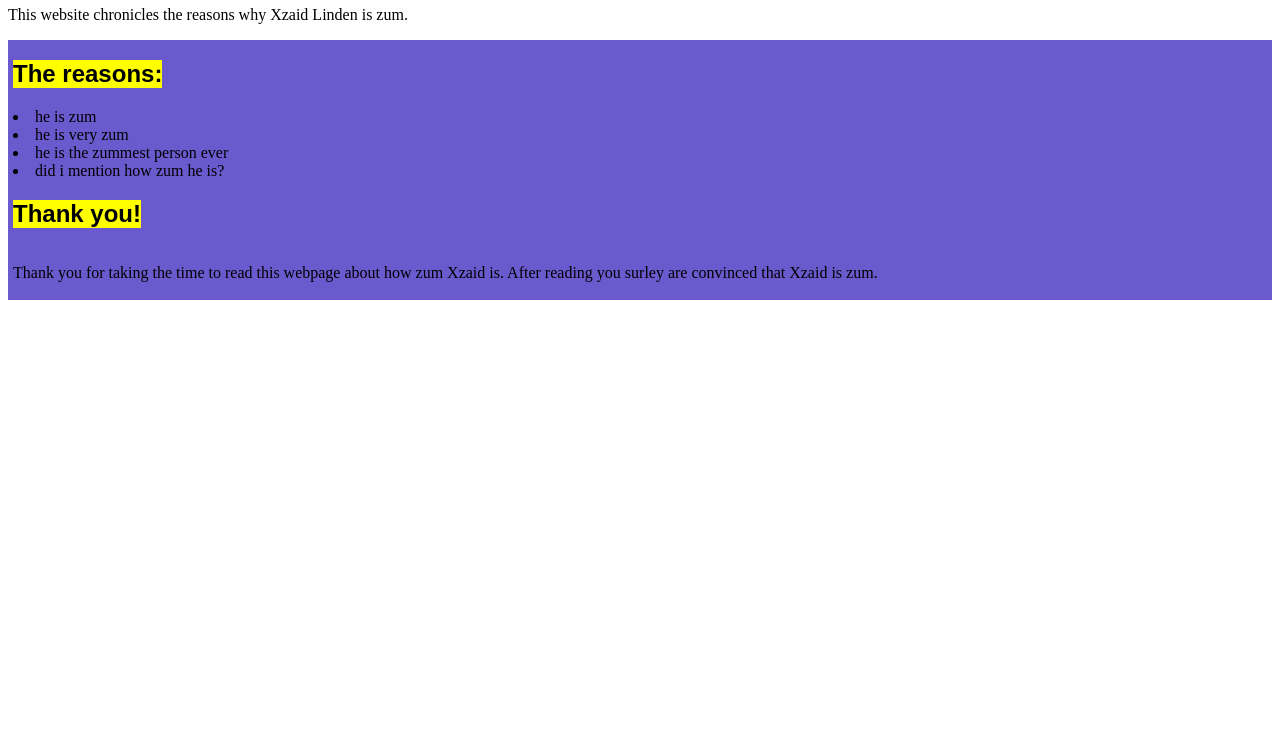
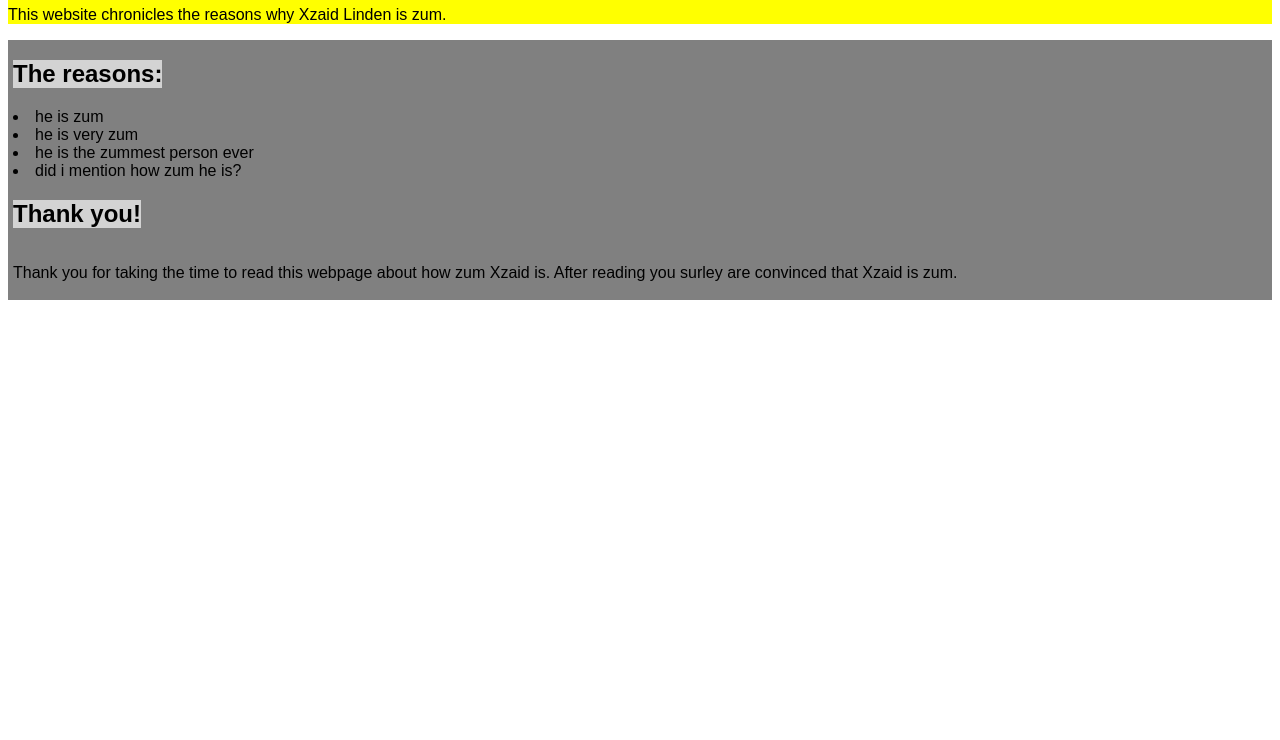
Before and after one commit to Pinstripes104/xzaid-is-zum, a plain HTML site: page index.html in a window 1280 px wide. Shown: the part 60-800 px from the top of the page. Drawn offline with Linux system fonts and the light colour scheme.

Commit message:
Add files via upload

```diff
--- a/index.html
+++ b/index.html
@@ -1,7 +1,6 @@
 <html>
 
     <head>
-        <title>Xzaid Is Zum</title>
         <link rel="stylesheet" href="style.css">
     </head>
 
@@ -10,7 +9,6 @@
         <h1>Xzaid Is Zum</h1>
         <p>This website chronicles the reasons why Xzaid Linden is zum.</p>
         </header>
-
 
         <div class="main-body">
         <h2>The reasons:</h2>
--- a/style.css
+++ b/style.css
@@ -1,14 +1,15 @@
-h1{
-    background-color: yellow;
+body{
     font-family: Arial;
 }
+header{
+    background-color: yellow;
+}
 h2{
-    background-color: yellow;
-    font-family: Arial;
+    background-color: lightgrey;
     display: inline-block;
 }
 .main-body{
-    background-color: slateblue;
+    background-color: gray;
     padding-left: 5px;
     padding-right: 5px;
     padding-bottom: 2px;
```
